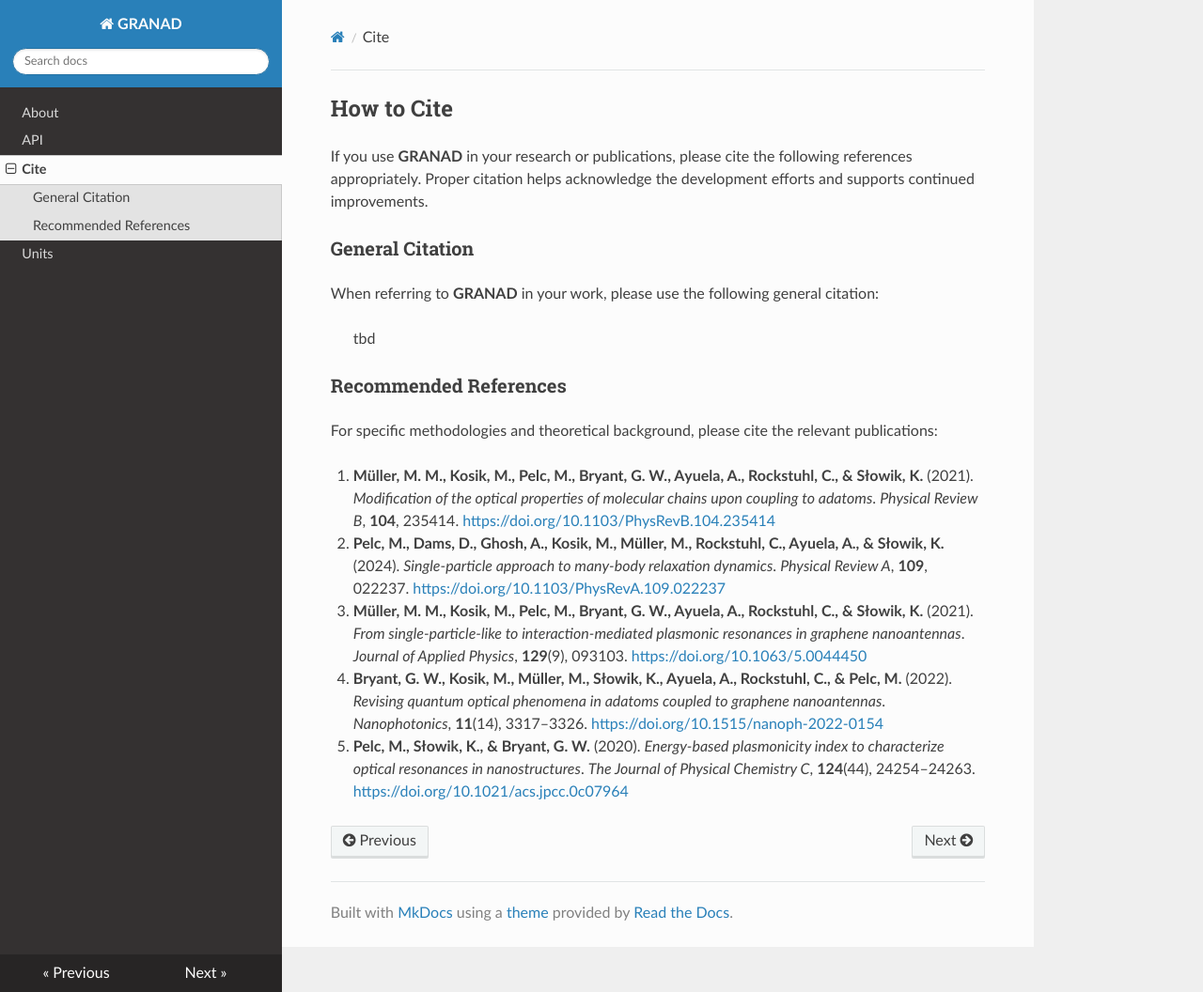
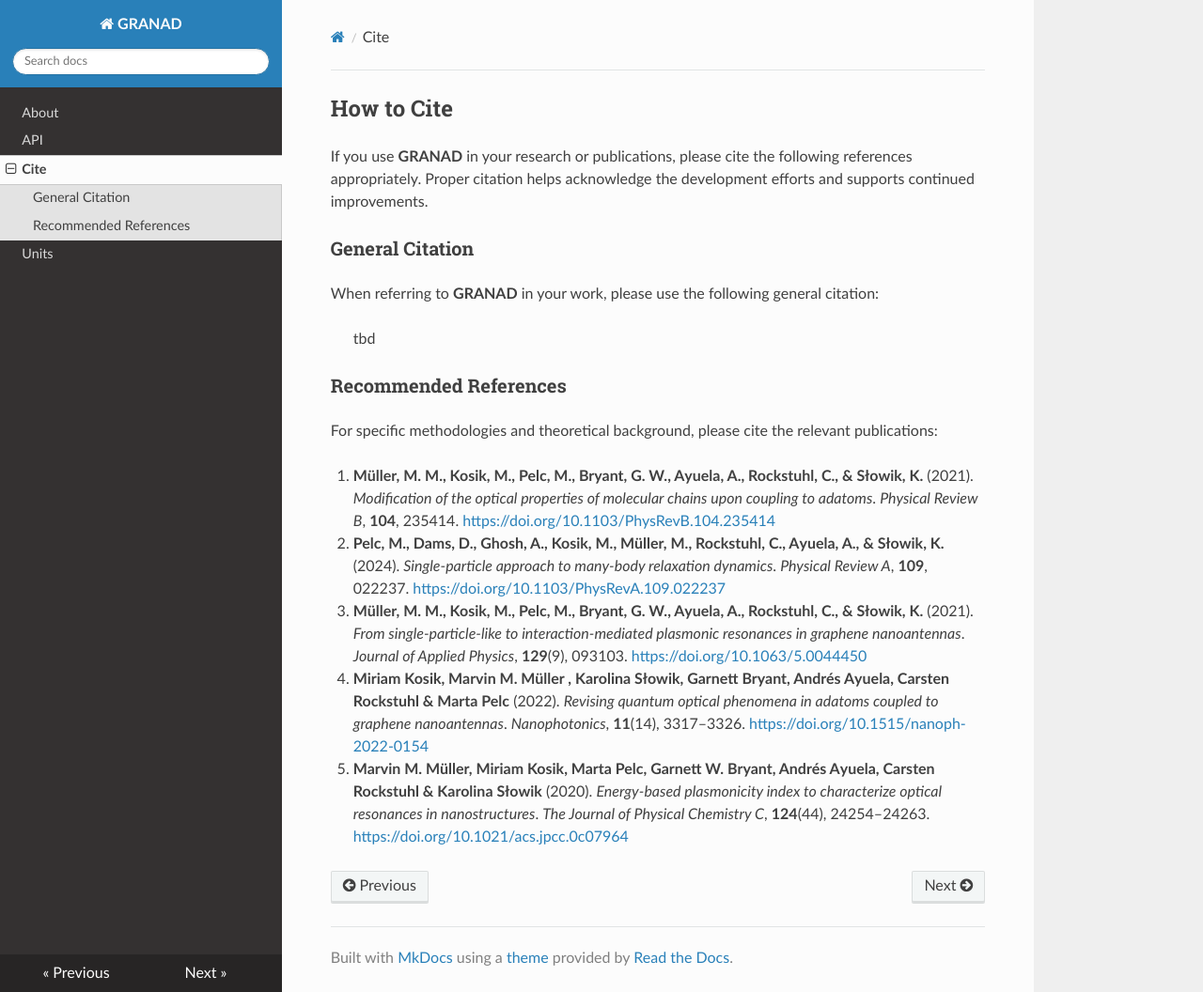
Before and after one commit to GRANADlauncher/granad, an MkDocs documentation site: the page built from docs/cite.md, in a window 1280 px wide and 1056 px high. Shown: the whole window at 94% size. Built offline with MkDocs 1.6.1, drawn with Linux system fonts in a browser that asks for light colours; nearby versions of some CDN libraries.

Commit message:
doc, fix: fixed citation

```diff
--- a/docs/cite.md
+++ b/docs/cite.md
@@ -16,6 +16,6 @@
 
 3. **Müller, M. M., Kosik, M., Pelc, M., Bryant, G. W., Ayuela, A., Rockstuhl, C., & Słowik, K.** (2021). *From single-particle-like to interaction-mediated plasmonic resonances in graphene nanoantennas*. *Journal of Applied Physics*, **129**(9), 093103. [https://doi.org/10.1063/5.0044450](https://doi.org/10.1063/5.0044450)
 
-4. **Bryant, G. W., Kosik, M., Müller, M., Słowik, K., Ayuela, A., Rockstuhl, C., & Pelc, M.** (2022). *Revising quantum optical phenomena in adatoms coupled to graphene nanoantennas*. *Nanophotonics*, **11**(14), 3317–3326. [https://doi.org/10.1515/nanoph-2022-0154](https://doi.org/10.1515/nanoph-2022-0154)
+4. **Miriam Kosik, Marvin M. Müller , Karolina Słowik, Garnett Bryant, Andrés Ayuela, Carsten Rockstuhl & Marta Pelc** (2022). *Revising quantum optical phenomena in adatoms coupled to graphene nanoantennas*. *Nanophotonics*, **11**(14), 3317–3326. [https://doi.org/10.1515/nanoph-2022-0154](https://doi.org/10.1515/nanoph-2022-0154)
 
-5. **Pelc, M., Słowik, K., & Bryant, G. W.** (2020). *Energy-based plasmonicity index to characterize optical resonances in nanostructures*. *The Journal of Physical Chemistry C*, **124**(44), 24254–24263. [https://doi.org/10.1021/acs.jpcc.0c07964](https://doi.org/10.1021/acs.jpcc.0c07964)
+5. **Marvin M. Müller, Miriam Kosik, Marta Pelc, Garnett W. Bryant, Andrés Ayuela, Carsten Rockstuhl & Karolina Słowik** (2020). *Energy-based plasmonicity index to characterize optical resonances in nanostructures*. *The Journal of Physical Chemistry C*, **124**(44), 24254–24263. [https://doi.org/10.1021/acs.jpcc.0c07964](https://doi.org/10.1021/acs.jpcc.0c07964)
```
